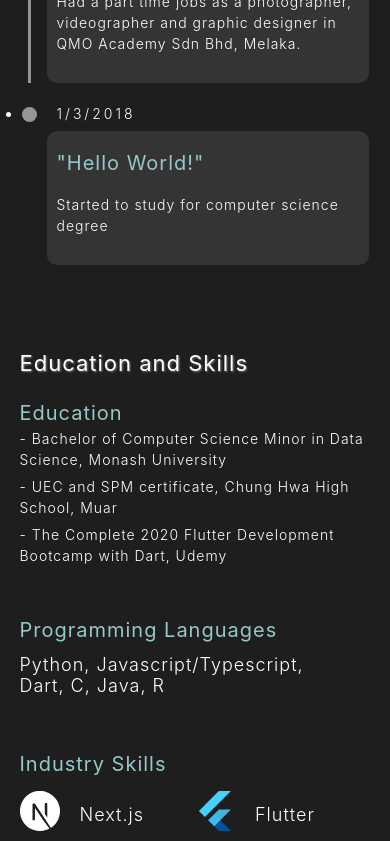
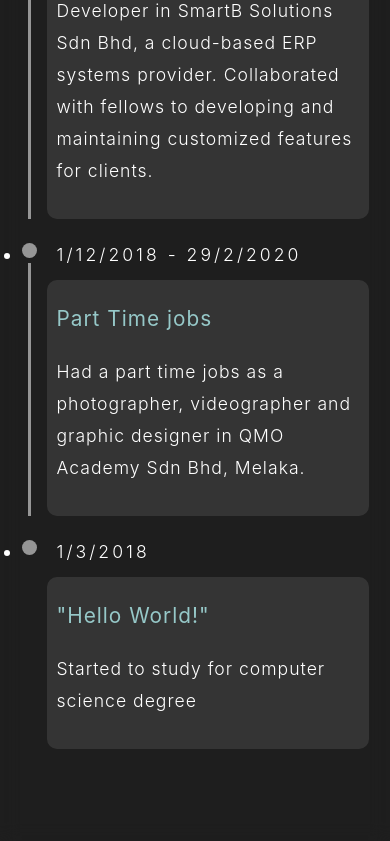
Before and after one commit to yuhangang/yuhangangdotcom, a Next.js app: page /about in a window 390 px wide. Shown: the part 1862-2703 px from the top of the page. Built offline with nearby package versions, Linux system fonts and the light colour scheme.

Commit message:
optimize font size

```diff
--- a/components/navBar/NavBar1.module.scss
+++ b/components/navBar/NavBar1.module.scss
@@ -170,7 +170,7 @@ visibility: center;
         color: white;
         text-decoration: none;
         font-family: inherit;
-        font-size: 22px;
+        font-size: 20px;
         transition: color 200ms linear;
         will-change: color;
         text-shadow: 2px 2px 5px rgba(75, 75, 75, 0.6);
@@ -338,15 +338,15 @@ visibility: center;
 }
 */
 .img{
-  height:60px;
-  width:250px;
+  height:54px;
+  width:225px;
   padding-left:10px;
 }
 
 @media screen and (max-width: 65rem) {
   .img{
-    height:45px;
-    width:200px;
+    height:43px;
+    width:220px;
     padding-left:10px;
   }
 
--- a/package.json
+++ b/package.json
@@ -28,7 +28,7 @@
     "imagemin-mozjpeg": "^9.0.0",
     "imagemin-optipng": "^8.0.0",
     "imagemin-svgo": "^8.0.0",
-    "next": "^9.5.3",
+    "next": "^9.5.5",
     "next-images": "^1.5.0",
     "next-optimized-images": "^2.6.2",
     "nodemailer": "^6.4.11",
--- a/styles/global.css
+++ b/styles/global.css
@@ -16,7 +16,8 @@ body {
 
 @media only screen and (max-width: 45rem) {
   body {
-    font-size: 14px;
+    font-size: 1.1rem;
+    line-height: 2rem;
   }
 }
 
@@ -78,11 +79,14 @@ h2 {
 }
 
 @media only screen and (max-width: 45rem) {
+  h3 {
+    font-size: 1.3rem;
+  }
   h2 {
-    font-size: 22px;
+    font-size: 1.5rem;
   }
   h4 {
-    font-size: 18px;
+    font-size: 1.4rem;
   }
 }
 
```
Also changed, not shown: 1 other file (tests, documents, lock files or other folders).
